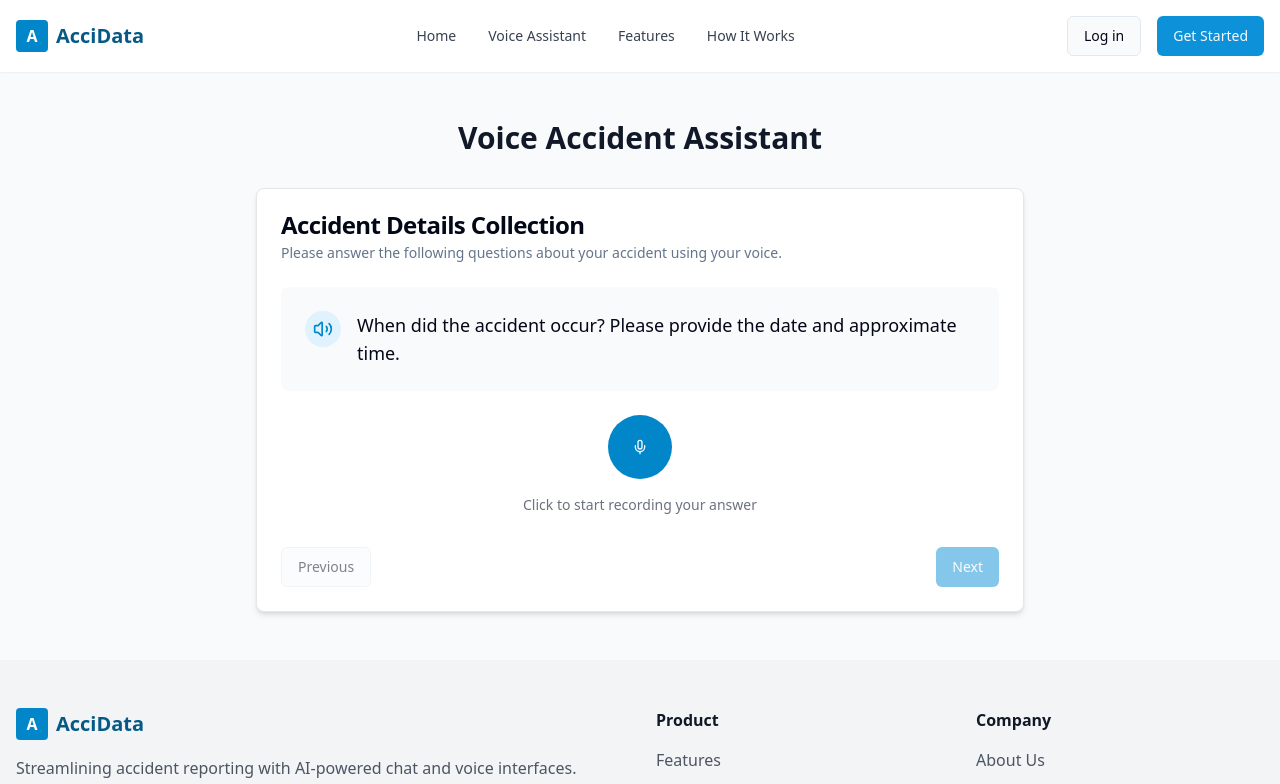
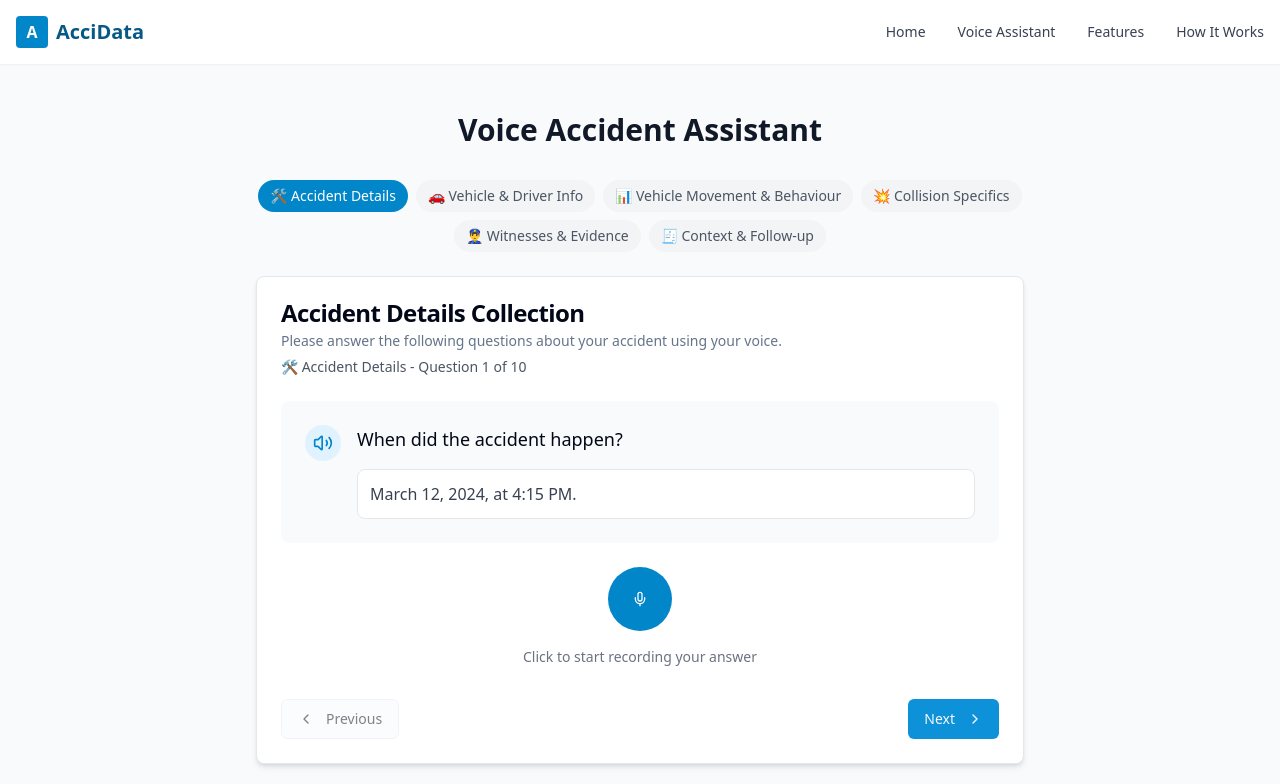
Before and after one commit to svsairevanth12/accident-voice-gather, a React (Vite) app: page /voice-agent in a window 1280 px wide. Shown: the top 784 px of the page. Built offline with nearby package versions, Linux system fonts and the light colour scheme.

Commit message:
Refactor: Implement chat support and data
- Removed "Log in" and "Get Started" buttons.
- Added accident details questions and responses.
- Updated voice agent with new questions and answers.

```diff
--- a/src/components/Navbar.tsx
+++ b/src/components/Navbar.tsx
@@ -1,7 +1,6 @@
 
 import React from 'react';
 import { Link } from 'react-router-dom';
-import { Button } from "@/components/ui/button";
 
 const Navbar: React.FC = () => {
   return (
@@ -30,13 +29,6 @@ const Navbar: React.FC = () => {
             How It Works
           </a>
         </div>
-
-        <div className="flex items-center space-x-4">
-          <Button variant="outline" className="hidden md:inline-flex">
-            Log in
-          </Button>
-          <Button>Get Started</Button>
-        </div>
       </div>
     </nav>
   );
--- /dev/null
+++ b/src/data/accidentQuestions.ts
@@ -0,0 +1,85 @@
+
+export interface Question {
+  id: number;
+  category: string;
+  text: string;
+  answer?: string;
+}
+
+export const accidentQuestions: Question[] = [
+  // Accident Details
+  { id: 1, category: "🛠️ Accident Details", text: "When did the accident happen?", answer: "March 12, 2024, at 4:15 PM." },
+  { id: 2, category: "🛠️ Accident Details", text: "Where did the accident occur?", answer: "At the intersection of Main Street and 1st Avenue in Los Angeles." },
+  { id: 3, category: "🛠️ Accident Details", text: "What type of road was it? (e.g., highway, residential street)", answer: "It was a four-lane highway." },
+  { id: 4, category: "🛠️ Accident Details", text: "Was it during day or night?", answer: "It happened during daylight." },
+  { id: 5, category: "🛠️ Accident Details", text: "What was the weather like at the time?", answer: "It was raining lightly." },
+  { id: 6, category: "🛠️ Accident Details", text: "What were the road conditions?", answer: "The road was slippery due to rain." },
+  { id: 7, category: "🛠️ Accident Details", text: "How many vehicles were involved?", answer: "Two cars." },
+  { id: 8, category: "🛠️ Accident Details", text: "Were there any pedestrians or cyclists involved?", answer: "No pedestrians or cyclists were involved." },
+  { id: 9, category: "🛠️ Accident Details", text: "Was there any construction in the area?", answer: "Yes, there was a construction barrier on the right side of the road." },
+  { id: 10, category: "🛠️ Accident Details", text: "Was traffic heavy or light at the time?", answer: "Traffic was moderate." },
+
+  // Vehicle & Driver Info
+  { id: 11, category: "🚗 Vehicle & Driver Info", text: "What were you driving? (Make, model, year)", answer: "A 2020 Honda Accord." },
+  { id: 12, category: "🚗 Vehicle & Driver Info", text: "What type of vehicle is it?", answer: "It's a sedan." },
+  { id: 13, category: "🚗 Vehicle & Driver Info", text: "Was your vehicle damaged? If yes, where?", answer: "Yes, the front bumper was smashed." },
+  { id: 14, category: "🚗 Vehicle & Driver Info", text: "Who was the other driver and what vehicle were they driving?", answer: "Driver B in a 2018 Ford F-150." },
+  { id: 15, category: "🚗 Vehicle & Driver Info", text: "What type of vehicle was the other party driving?", answer: "A pickup truck." },
+  { id: 16, category: "🚗 Vehicle & Driver Info", text: "Was either driver using a phone or distracted?", answer: "The other driver was talking on their phone." },
+  { id: 17, category: "🚗 Vehicle & Driver Info", text: "Was your seatbelt fastened?", answer: "Yes." },
+  { id: 18, category: "🚗 Vehicle & Driver Info", text: "Was the other driver wearing a seatbelt?", answer: "I believe so." },
+  { id: 19, category: "🚗 Vehicle & Driver Info", text: "Did either vehicle have mechanical issues?", answer: "No issues that I know of." },
+  { id: 20, category: "🚗 Vehicle & Driver Info", text: "Was anyone under the influence of drugs or alcohol?", answer: "No, both drivers were sober." },
+
+  // Vehicle Movement & Behaviour
+  { id: 21, category: "📊 Vehicle Movement & Behaviour", text: "What direction were you traveling?", answer: "Northbound." },
+  { id: 22, category: "📊 Vehicle Movement & Behaviour", text: "What direction was the other vehicle traveling?", answer: "Southbound, turning left." },
+  { id: 23, category: "📊 Vehicle Movement & Behaviour", text: "What was your speed at the time?", answer: "About 30 mph." },
+  { id: 24, category: "📊 Vehicle Movement & Behaviour", text: "What was the other vehicle's speed?", answer: "Probably around 15 mph during the turn." },
+  { id: 25, category: "📊 Vehicle Movement & Behaviour", text: "Were you following the speed limit?", answer: "Yes, the speed limit was 35 mph." },
+  { id: 26, category: "📊 Vehicle Movement & Behaviour", text: "Were you changing lanes or turning?", answer: "No, I was going straight." },
+  { id: 27, category: "📊 Vehicle Movement & Behaviour", text: "Was the other vehicle changing lanes or turning?", answer: "Yes, it was turning left." },
+  { id: 28, category: "📊 Vehicle Movement & Behaviour", text: "Did either vehicle run a red light or stop sign?", answer: "The other car ran a red light." },
+  { id: 29, category: "📊 Vehicle Movement & Behaviour", text: "Did you yield when required?", answer: "Yes, I had the right of way." },
+  { id: 30, category: "📊 Vehicle Movement & Behaviour", text: "Was anyone reversing or parked?", answer: "No, both vehicles were moving." },
+
+  // Collision Specifics
+  { id: 31, category: "💥 Collision Specifics", text: "Where did your vehicle get hit?", answer: "In the front." },
+  { id: 32, category: "💥 Collision Specifics", text: "Where did the other vehicle get hit?", answer: "On the passenger side." },
+  { id: 33, category: "💥 Collision Specifics", text: "What part of the road were you in? (e.g., left lane, right lane)", answer: "I was in the right lane." },
+  { id: 34, category: "💥 Collision Specifics", text: "Did airbags deploy in your vehicle?", answer: "Yes, the front airbags deployed." },
+  { id: 35, category: "💥 Collision Specifics", text: "Did airbags deploy in the other vehicle?", answer: "I'm not sure." },
+  { id: 36, category: "💥 Collision Specifics", text: "Was there any vehicle rollover?", answer: "No." },
+  { id: 37, category: "💥 Collision Specifics", text: "Was there secondary impact (e.g., hitting a tree, pole)?", answer: "No, just the other car." },
+  { id: 38, category: "💥 Collision Specifics", text: "Was a tow truck needed?", answer: "Yes, both cars were towed." },
+  { id: 39, category: "💥 Collision Specifics", text: "Was the accident reported to insurance?", answer: "Yes, I've already contacted mine." },
+  { id: 40, category: "💥 Collision Specifics", text: "Was the accident reported to the police?", answer: "Yes, a report was filed." },
+
+  // Witnesses & Evidence
+  { id: 41, category: "👮‍♂️ Witnesses & Evidence", text: "Were there any witnesses?", answer: "Yes, a pedestrian saw everything." },
+  { id: 42, category: "👮‍♂️ Witnesses & Evidence", text: "Do you have the witness contact information?", answer: "Yes, I have their name and phone number." },
+  { id: 43, category: "👮‍♂️ Witnesses & Evidence", text: "Did you take photos of the scene?", answer: "Yes, I took photos of both cars and the intersection." },
+  { id: 44, category: "👮‍♂️ Witnesses & Evidence", text: "Do you have dashcam or CCTV footage?", answer: "Yes, from my dashcam." },
+  { id: 45, category: "👮‍♂️ Witnesses & Evidence", text: "Did the police assign fault at the scene?", answer: "Yes, they cited the other driver." },
+
+  // Context & Follow-up
+  { id: 46, category: "🧾 Context & Follow-up", text: "Do you have a copy of the police report?", answer: "Yes, I have the report number and document." },
+  { id: 47, category: "🧾 Context & Follow-up", text: "Have you spoken to the other driver after the accident?", answer: "Yes, we exchanged information and briefly discussed the crash." },
+  { id: 48, category: "🧾 Context & Follow-up", text: "Were there any injuries? If so, to whom?", answer: "No major injuries, just minor bruises for me." },
+  { id: 49, category: "🧾 Context & Follow-up", text: "Do you want to provide any additional information?", answer: "I think the other driver was rushing to make the light." },
+  { id: 50, category: "🧾 Context & Follow-up", text: "Would you like a summary of the findings once complete?", answer: "Yes, please send it to my email." },
+];
+
+// Group questions by category
+export const getQuestionsByCategory = () => {
+  const categories: Record<string, Question[]> = {};
+
+  accidentQuestions.forEach(question => {
+    if (!categories[question.category]) {
+      categories[question.category] = [];
+    }
+    categories[question.category].push(question);
+  });
+
+  return categories;
+};
--- a/src/pages/VoiceAgent.tsx
+++ b/src/pages/VoiceAgent.tsx
@@ -1,28 +1,13 @@
 
-import React, { useState } from 'react';
+import React, { useState, useEffect } from 'react';
 import { Button } from "@/components/ui/button";
 import { Card, CardContent, CardHeader, CardTitle, CardDescription } from "@/components/ui/card";
-import { Mic, MicOff, Volume2, AlertCircle } from "lucide-react";
+import { Mic, MicOff, Volume2, AlertCircle, ChevronLeft, ChevronRight } from "lucide-react";
 import { storeResponse } from '@/utils/storage';
 import Navbar from '@/components/Navbar';
 import Footer from '@/components/Footer';
 import { useToast } from "@/hooks/use-toast";
-
-interface Question {
-  id: number;
-  text: string;
-}
-
-const questions: Question[] = [
-  { id: 1, text: "When did the accident occur? Please provide the date and approximate time." },
-  { id: 2, text: "Where exactly did the accident take place? Please provide the location details." },
-  { id: 3, text: "Were there any other vehicles involved? If yes, how many?" },
-  { id: 4, text: "Were there any injuries to you or others? Please describe." },
-  { id: 5, text: "Please describe how the accident occurred in your own words." },
-  { id: 6, text: "Were there any witnesses to the accident? If yes, do you have their contact information?" },
-  { id: 7, text: "Have you taken any photos of the damage or accident scene?" },
-  { id: 8, text: "Have you reported this accident to the police? If yes, do you have a report number?" },
-];
+import { accidentQuestions, Question } from '@/data/accidentQuestions';
 
 const VoiceAgent: React.FC = () => {
   const [currentQuestionIndex, setCurrentQuestionIndex] = useState(0);
@@ -30,51 +15,56 @@ const VoiceAgent: React.FC = () => {
   const [responses, setResponses] = useState<Record<number, string>>({});
   const [isComplete, setIsComplete] = useState(false);
   const { toast } = useToast();
+  const [activeCategory, setActiveCategory] = useState<string | null>(null);
 
-  const currentQuestion = questions[currentQuestionIndex];
+  const currentQuestion = accidentQuestions[currentQuestionIndex];
+
+  useEffect(() => {
+    // Initialize responses with stored answers
+    const initialResponses: Record<number, string> = {};
+    accidentQuestions.forEach(q => {
+      if (q.answer) {
+        initialResponses[q.id] = q.answer;
+      }
+    });
+
+    setResponses(initialResponses);
+
+    if (accidentQuestions.length > 0) {
+      setActiveCategory(accidentQuestions[0].category);
+    }
+  }, []);
 
   const startListening = () => {
     setIsListening(true);
-
-    // In a real implementation, we would use the Web Speech API here
-    // This is a simplified mock implementation
-    setTimeout(() => {
-      stopListening();
-    }, 5000);
 
     toast({
       title: "Listening...",
       description: "Please speak clearly into your microphone.",
     });
+
+    // Simulate ending the listening after a short delay
+    setTimeout(() => {
+      stopListening();
+    }, 2000);
   };
 
   const stopListening = () => {
     setIsListening(false);
 
-    // Mock response - in a real implementation, this would come from speech recognition
-    const mockResponses = [
-      "It happened yesterday around 3 PM.",
-      "At the intersection of Main Street and 5th Avenue.",
-      "Yes, there was one other car involved.",
-      "No injuries to report fortunately.",
-      "I was stopping at a red light and the car behind me didn't brake in time.",
-      "Yes, there was one witness who gave me their number.",
-      "Yes, I took several photos of both vehicles.",
-      "Yes, the report number is 2023-45678."
-    ];
+    // Get the pre-defined answer
+    const currentAnswer = currentQuestion.answer || '';
 
-    // Store the mock response
-    const newResponse = mockResponses[currentQuestionIndex];
-
+    // Store the response
     setResponses(prev => ({
       ...prev,
-      [currentQuestion.id]: newResponse
+      [currentQuestion.id]: currentAnswer
     }));
 
     // Store in our storage util
     storeResponse('voice', {
       question: currentQuestion.text,
-      answer: newResponse
+      answer: currentAnswer
     });
 
     toast({
@@ -84,8 +74,10 @@ const VoiceAgent: React.FC = () => {
   };
 
   const handleNext = () => {
-    if (currentQuestionIndex < questions.length - 1) {
-      setCurrentQuestionIndex(prev => prev + 1);
+    if (currentQuestionIndex < accidentQuestions.length - 1) {
+      const nextIndex = currentQuestionIndex + 1;
+      setCurrentQuestionIndex(nextIndex);
+      setActiveCategory(accidentQuestions[nextIndex].category);
     } else {
       setIsComplete(true);
 
@@ -98,7 +90,9 @@ const VoiceAgent: React.FC = () => {
 
   const handlePrevious = () => {
     if (currentQuestionIndex > 0) {
-      setCurrentQuestionIndex(prev => prev - 1);
+      const prevIndex = currentQuestionIndex - 1;
+      setCurrentQuestionIndex(prevIndex);
+      setActiveCategory(accidentQuestions[prevIndex].category);
     }
   };
 
@@ -106,9 +100,30 @@ const VoiceAgent: React.FC = () => {
     setCurrentQuestionIndex(0);
     setResponses({});
     setIsComplete(false);
+    if (accidentQuestions.length > 0) {
+      setActiveCategory(accidentQuestions[0].category);
+    }
   };
 
   const hasCurrentResponse = responses[currentQuestion?.id];
+
+  // Get unique categories
+  const categories = Array.from(new Set(accidentQuestions.map(q => q.category)));
+
+  // Get current category progress
+  const getCurrentCategoryProgress = () => {
+    if (!activeCategory) return { current: 0, total: 0 };
+
+    const categoryQuestions = accidentQuestions.filter(q => q.category === activeCategory);
+    const currentCatIndex = categoryQuestions.findIndex(q => q.id === currentQuestion.id);
+
+    return {
+      current: currentCatIndex + 1,
+      total: categoryQuestions.length
+    };
+  };
+
+  const progress = getCurrentCategoryProgress();
 
   return (
     <div className="min-h-screen flex flex-col">
@@ -119,12 +134,31 @@ const VoiceAgent: React.FC = () => {
           <div className="max-w-3xl mx-auto">
             <h1 className="text-3xl font-bold mb-8 text-center text-gray-900">Voice Accident Assistant</h1>
 
+            <div className="mb-6">
+              <div className="flex flex-wrap gap-2 justify-center">
+                {categories.map((category, index) => (
+                  <div
+                    key={index}
+                    className={`px-3 py-1.5 rounded-full text-sm font-medium cursor-pointer transition-colors
+                      ${activeCategory === category ? 'bg-brand-600 text-white' : 'bg-gray-100 text-gray-600 hover:bg-gray-200'}`}
+                  >
+                    {category}
+                  </div>
+                ))}
+              </div>
+            </div>
+
             <Card className="shadow-md border-gray-200">
               <CardHeader>
                 <CardTitle>Accident Details Collection</CardTitle>
                 <CardDescription>
                   Please answer the following questions about your accident using your voice.
                 </CardDescription>
+                {activeCategory && (
+                  <div className="mt-2 text-sm text-gray-600">
+                    {activeCategory} - Question {progress.current} of {progress.total}
+                  </div>
+                )}
               </CardHeader>
 
               <CardContent>
@@ -135,7 +169,7 @@ const VoiceAgent: React.FC = () => {
                         <div className="bg-brand-100 p-2 rounded-full">
                           <Volume2 className="h-5 w-5 text-brand-600" />
                         </div>
-                        <div>
+                        <div className="flex-1">
                           <p className="text-lg font-medium">{currentQuestion.text}</p>
                           {hasCurrentResponse && (
                             <div className="mt-4 p-3 bg-white rounded-lg border border-gray-200">
@@ -167,10 +201,14 @@ const VoiceAgent: React.FC = () => {
 
                       <div className="flex justify-between mt-4">
                         <Button variant="outline" onClick={handlePrevious} disabled={currentQuestionIndex === 0}>
+                          <ChevronLeft className="mr-1 h-4 w-4" />
                           Previous
                         </Button>
                         <Button onClick={handleNext} disabled={!hasCurrentResponse}>
-                          {currentQuestionIndex === questions.length - 1 ? 'Complete' : 'Next'}
+                          {currentQuestionIndex === accidentQuestions.length - 1 ? 'Complete' : 'Next'}
+                          {currentQuestionIndex !== accidentQuestions.length - 1 && (
+                            <ChevronRight className="ml-1 h-4 w-4" />
+                          )}
                         </Button>
                       </div>
                     </div>
```
